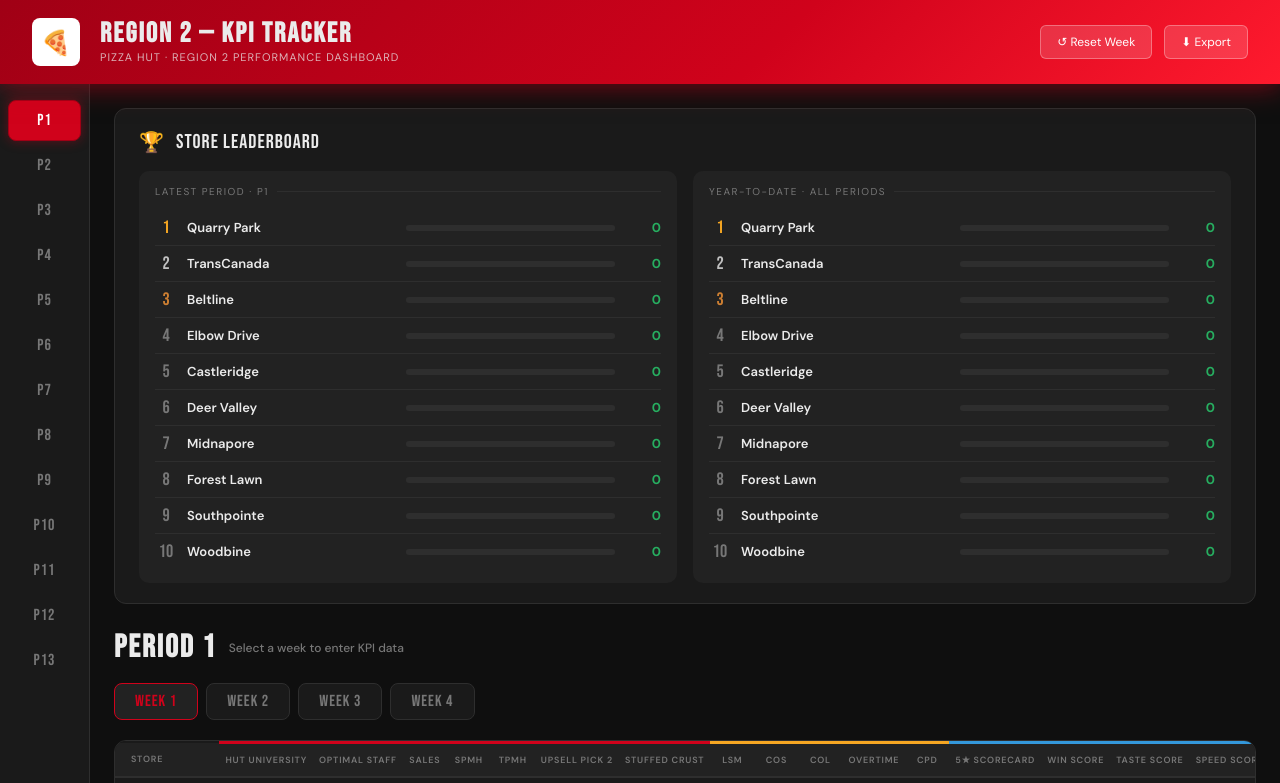
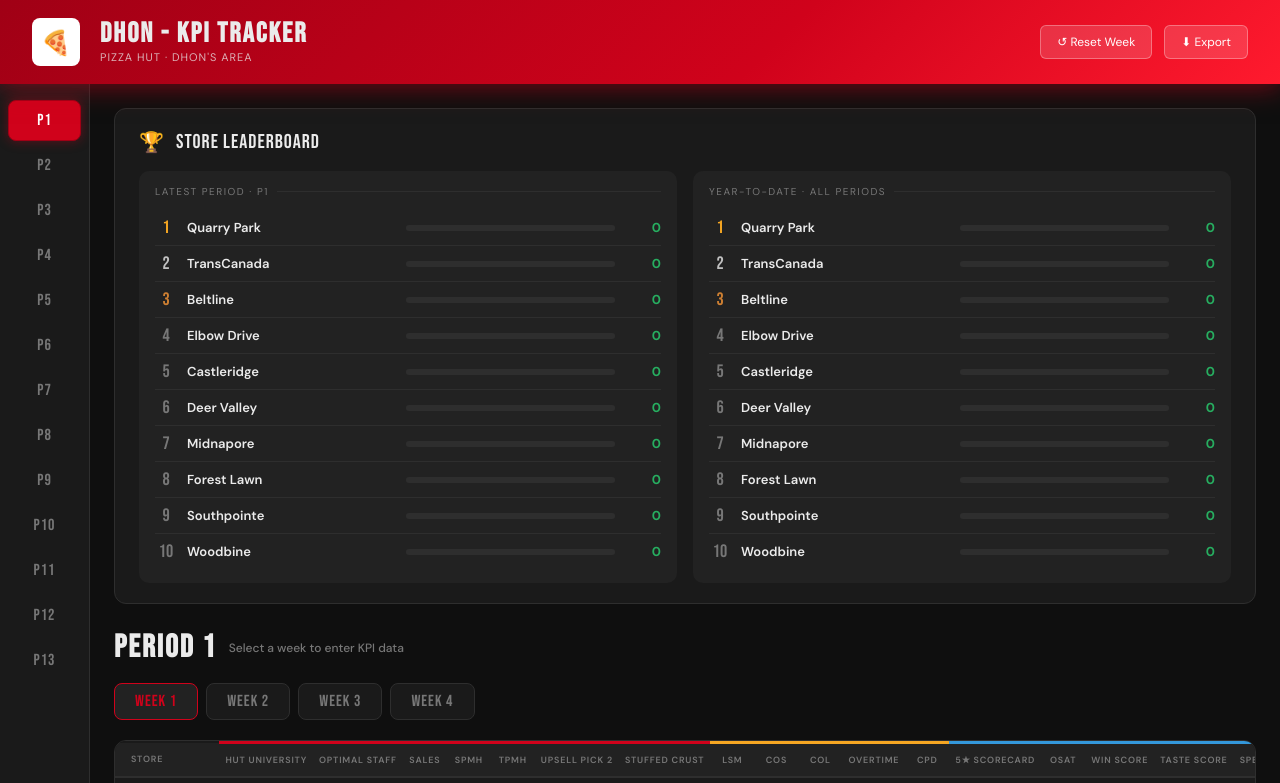
Before and after one commit to mihir-pizzahut/region2-kpi, a plain HTML site: page index.html in a window 1280 px wide. Shown: the top 783 px of the page. Drawn offline with Linux system fonts and the light colour scheme.

Commit message:
Add files via upload

```diff
--- a/index.html
+++ b/index.html
@@ -3,7 +3,7 @@
 <head>
 <meta charset="UTF-8">
 <meta name="viewport" content="width=device-width, initial-scale=1.0">
-<title>Pizza Hut Region 2 — KPI Tracker</title>
+<title>Pizza Hut Dhon - KPI Tracker</title>
 <style>
   @import url('https://fonts.googleapis.com/css2?family=Bebas+Neue&family=DM+Sans:wght@300;400;500;600;700&display=swap');
 
@@ -478,8 +478,8 @@
 <header>
   <div class="logo-box">🍕</div>
   <div>
-    <h1>Region 2 — KPI Tracker</h1>
-    <div class="subtitle">Pizza Hut · Region 2 Performance Dashboard</div>
+    <h1>Dhon - KPI Tracker</h1>
+    <div class="subtitle">Pizza Hut · Dhon's Area</div>
   </div>
   <div class="header-right">
     <button class="reset-btn" onclick="resetCurrentView()">↺ Reset Week</button>
@@ -509,6 +509,7 @@
   { key: 'overtime',            label: 'Overtime',             group: 'b' },
   { key: 'cpd',                 label: 'CPD',                  group: 'b' },
   { key: 'five_star',           label: '5★ Scorecard',         group: 'c' },
+  { key: 'osat',                label: 'OSAT',                 group: 'c' },
   { key: 'win_score',           label: 'Win Score',            group: 'c' },
   { key: 'taste_score',         label: 'Taste Score',          group: 'c' },
   { key: 'speed_score',         label: 'Speed Score',          group: 'c' },
```
